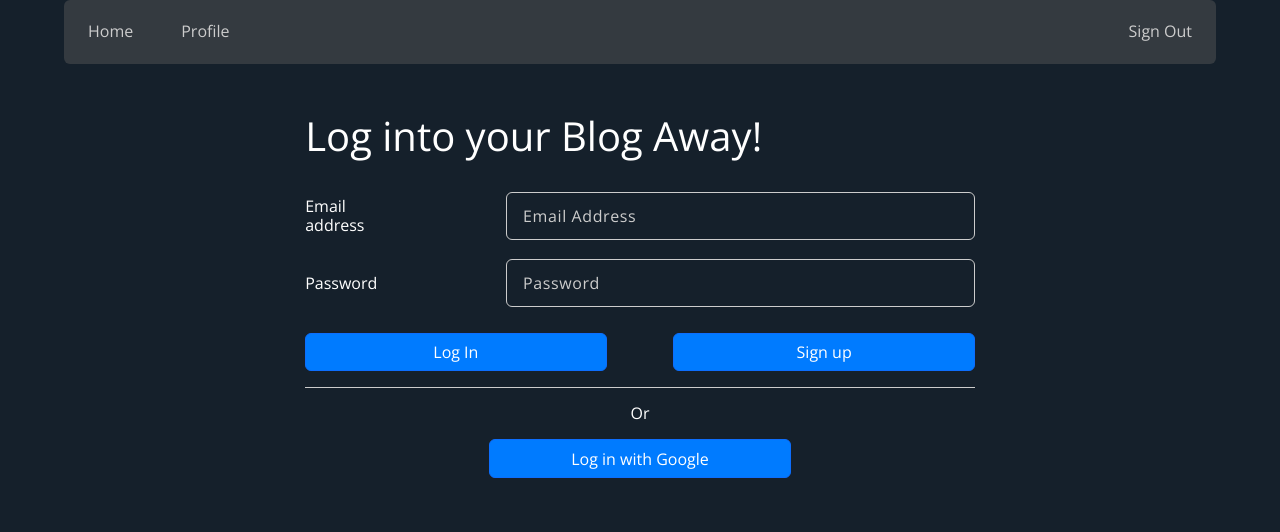
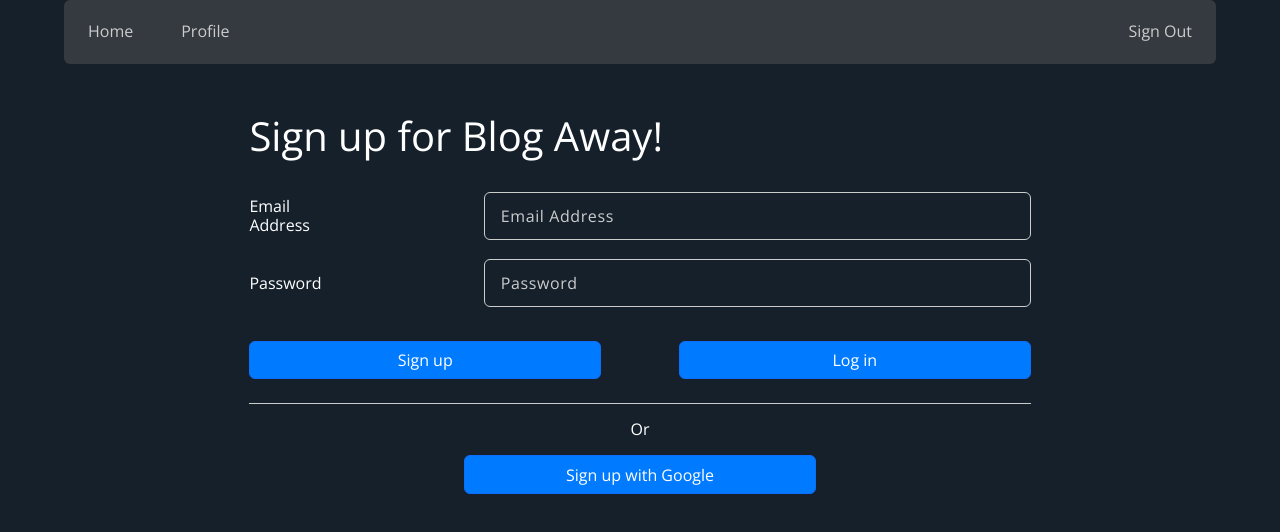
Before and after one commit to shiragin/blog-away, a React (Create React App) app: page /login in a window 1280 px wide. Shown: the top 532 px of the page. Built offline with nearby package versions, Linux system fonts and the light colour scheme; no server answers.

Commit message:
Merge signup/login pages into one page

```diff
--- a/src/App.js
+++ b/src/App.js
@@ -5,7 +5,6 @@ import Navbar from './Components/Navbar/Navbar';
 import Home from './pages/Home';
 import Profile from './pages/Profile';
 import Login from './pages/Login';
-import Signup from './pages/Signup';
 import { collection, addDoc } from 'firebase/firestore';
 import { db } from './lib/Firebase';
 import { auth } from './lib/Firebase';
@@ -72,7 +71,6 @@ function App() {
         <Routes>
           <Route path="/" element={<Home />} />
           <Route path="/login" element={<Login />} />
-          <Route path="/signup" element={<Signup />} />
           <Route path="/profile" element={<Profile />} />
         </Routes>
       </BrowserRouter>
--- a/src/Components/Login/Login.css
+++ b/src/Components/Login/Login.css
@@ -1,5 +1,5 @@
 .login-container {
-  min-width: 60%;
+  min-width: 70%;
 }
 
 .login-form {
--- a/src/Components/Login/LoginForm.js
+++ b/src/Components/Login/LoginForm.js
@@ -1,6 +1,7 @@
 import { NavLink, useNavigate } from 'react-router-dom';
 import Form from 'react-bootstrap/Form';
 import Button from 'react-bootstrap/Button';
+import Alert from 'react-bootstrap/Alert';
 import './Login.css';
 
 function LoginForm({
@@ -8,8 +9,12 @@ function LoginForm({
   setEmail,
   password,
   setPassword,
+  errMsg,
+  setErrMsg,
   onLogin,
   onGoogle,
+  logType,
+  setLogType,
 }) {
   const navigate = useNavigate();
 
@@ -42,14 +47,21 @@ function LoginForm({
             onChange={(e) => setPassword(e.target.value)}
           />
         </Form.Group>
-        <div className="login-links">
+        <div className="login-links d-flex flex-column gap-2">
+          <div className="d-flex justify-content-end">
+            {errMsg && (
+              <Alert variant="danger" className="error-msg">
+                {errMsg}
+              </Alert>
+            )}
+          </div>
           <div className="d-flex justify-content-between">
             <Button className="login-submit-button" onClick={onLogin}>
               Log In
             </Button>
             <Button
               className="login-submit-button"
-              onClick={() => navigate('/signup')}
+              onClick={() => setLogType('signin')}
             >
               Sign up
             </Button>
--- a/src/Components/Login/SignupForm.js
+++ b/src/Components/Login/SignupForm.js
@@ -13,8 +13,11 @@ function SignupForm({
   setPassword,
   onSubmit,
   onGoogle,
+  logType,
+  setLogType,
 }) {
   const navigate = useNavigate();
+
   return (
     <div className="login-container">
       <h1 className="login-title display-6">Sign up for Blog Away!</h1>
@@ -68,7 +71,7 @@ function SignupForm({
             </Button>
             <Button
               className="login-submit-button"
-              onClick={() => navigate('/login')}
+              onClick={() => setLogType('login')}
             >
               Log in
             </Button>
--- a/src/pages/Home.js
+++ b/src/pages/Home.js
@@ -17,7 +17,7 @@ function Home() {
 
   useEffect(() => {
     onAuthStateChanged(auth, (user) => {
-      !user && navigate('/signup');
+      !user && navigate('/login');
     });
   }, []);
 
--- a/src/pages/Login.js
+++ b/src/pages/Login.js
@@ -1,24 +1,54 @@
 import React, { useState, useEffect, useContext } from 'react';
+import { useNavigate } from 'react-router-dom';
 import {
+  createUserWithEmailAndPassword,
   signInWithEmailAndPassword,
   GoogleAuthProvider,
   signInWithRedirect,
 } from 'firebase/auth';
 import { auth } from '../lib/Firebase';
-import { useNavigate } from 'react-router-dom';
+import SignupForm from '../Components/Login/SignupForm';
 import LoginForm from '../Components/Login/LoginForm';
 import { MainContext } from '../lib/MainContext';
 
 function Login() {
   const navigate = useNavigate();
+
   const [email, setEmail] = useState('');
   const [password, setPassword] = useState('');
+  const [errMsg, setErrMsg] = useState('');
+  const [logType, setLogType] = useState('signin');
   const { loggedIn } = useContext(MainContext);
-  const provider = new GoogleAuthProvider();
 
   useEffect(() => {
     loggedIn && navigate('/');
   }, [loggedIn]);
+
+  const provider = new GoogleAuthProvider();
+
+  function googleHandler(e) {
+    e.preventDefault();
+    signInWithRedirect(auth, provider);
+  }
+
+  async function submitHandler(e) {
+    e.preventDefault();
+
+    await createUserWithEmailAndPassword(auth, email, password)
+      .then(() => {
+        navigate('/');
+      })
+      .catch((error) => {
+        console.error(error.code);
+        const err = error.code;
+        switch (err) {
+          case 'auth/invalid-email':
+            setErrMsg('Please enter a valid email.');
+            break;
+        }
+      });
+
+    const provider = new GoogleAuthProvider();
 
     function googleHandler(e) {
       e.preventDefault();
@@ -39,17 +69,37 @@ function Login() {
           console.error(errorCode, errorMessage);
         });
     }
+  }
 
   return (
     <div className="container d-flex flex-column align-items-center my-4">
+      {logType === 'signin' ? (
+        <SignupForm
+          email={email}
+          setEmail={setEmail}
+          password={password}
+          setPassword={setPassword}
+          setErrMsg={setErrMsg}
+          errMsg={errMsg}
+          onSubmit={submitHandler}
+          onGoogle={googleHandler}
+          logType={logType}
+          setLogType={setLogType}
+        />
+      ) : (
         <LoginForm
           email={email}
           setEmail={setEmail}
           password={password}
           setPassword={setPassword}
-        onLogin={LoginHandler}
+          setErrMsg={setErrMsg}
+          errMsg={errMsg}
+          onSubmit={submitHandler}
           onGoogle={googleHandler}
+          logType={logType}
+          setLogType={setLogType}
         />
+      )}
     </div>
   );
 }
--- a/src/pages/Profile.js
+++ b/src/pages/Profile.js
@@ -12,7 +12,7 @@ function User() {
 
   useEffect(() => {
     onAuthStateChanged(auth, (user) => {
-      !user && navigate('/signup');
+      !user && navigate('/login');
     });
   }, []);
 
--- a/src/pages/Signup.js
+++ /dev/null
@@ -1,66 +0,0 @@
-import React, { useState, useEffect, useContext } from 'react';
-import { useNavigate } from 'react-router-dom';
-import {
-  createUserWithEmailAndPassword,
-  GoogleAuthProvider,
-  signInWithRedirect,
-} from 'firebase/auth';
-import { auth } from '../lib/Firebase';
-import SignupForm from '../Components/Login/SignupForm';
-import { MainContext } from '../lib/MainContext';
-
-function Signup() {
-  const navigate = useNavigate();
-
-  const [email, setEmail] = useState('');
-  const [password, setPassword] = useState('');
-  const [errMsg, setErrMsg] = useState('');
-  // const [errMsg, setLogType] = useState('');
-  const { loggedIn } = useContext(MainContext);
-
-  useEffect(() => {
-    loggedIn && navigate('/');
-  }, [loggedIn]);
-
-  const provider = new GoogleAuthProvider();
-
-  function googleHandler(e) {
-    e.preventDefault();
-    signInWithRedirect(auth, provider);
-  }
-
-  async function submitHandler(e) {
-    e.preventDefault();
-
-    await createUserWithEmailAndPassword(auth, email, password)
-      .then(() => {
-        navigate('/');
-      })
-      .catch((error) => {
-        console.error(error.code);
-        const err = error.code;
-        switch (err) {
-          case 'auth/invalid-email':
-            setErrMsg('Please enter a valid email.');
-            break;
-        }
-      });
-  }
-
-  return (
-    <div className="container d-flex flex-column align-items-center my-4">
-      <SignupForm
-        email={email}
-        setEmail={setEmail}
-        password={password}
-        setPassword={setPassword}
-        setErrMsg={setErrMsg}
-        errMsg={errMsg}
-        onSubmit={submitHandler}
-        onGoogle={googleHandler}
-      />
-    </div>
-  );
-}
-
-export default Signup;
```
Lines whose indentation alone changed are shown as unchanged.
